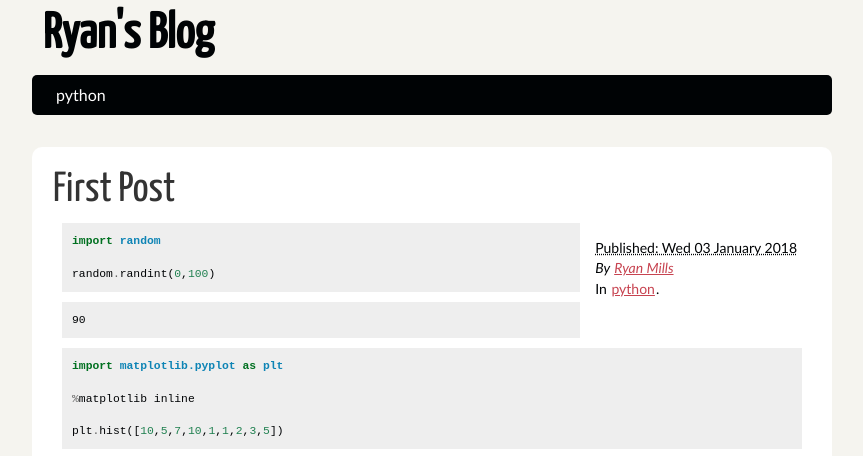
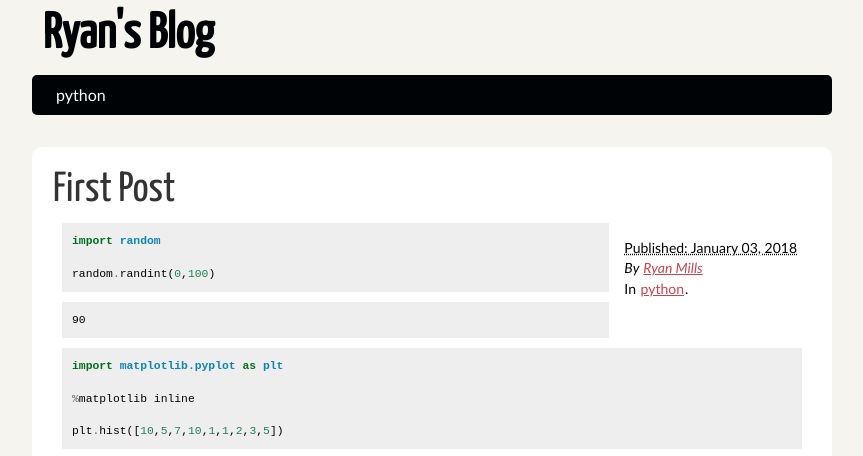
Before and after one commit to bosbraves/bosbraves.github.io, a plain HTML site: page index.html in a window 1280 px wide. Shown: the top 456 px of the page, without its empty margins (208-1071 px from the left). Drawn offline with Linux system fonts and the light colour scheme.

Commit message:
Second try

```diff
--- a/index.html
+++ b/index.html
@@ -24,7 +24,7 @@
                     <h1 class="entry-title"><a href="http://bosbraves.github.io/first-post.html">First Post</a></h1>
 <footer class="post-info">
         <abbr class="published" title="2018-01-03T10:30:00-05:00">
-                Published: Wed 03 January 2018
+                Published: January 03, 2018
         </abbr>
 
         <address class="vcard author">
```
Also changed, not shown: archives.html (+1 -1 lines), author/ryan-mills.html (+1 -1 lines), category/python.html (+1 -1 lines), first-post.html (+1 -1 lines).
